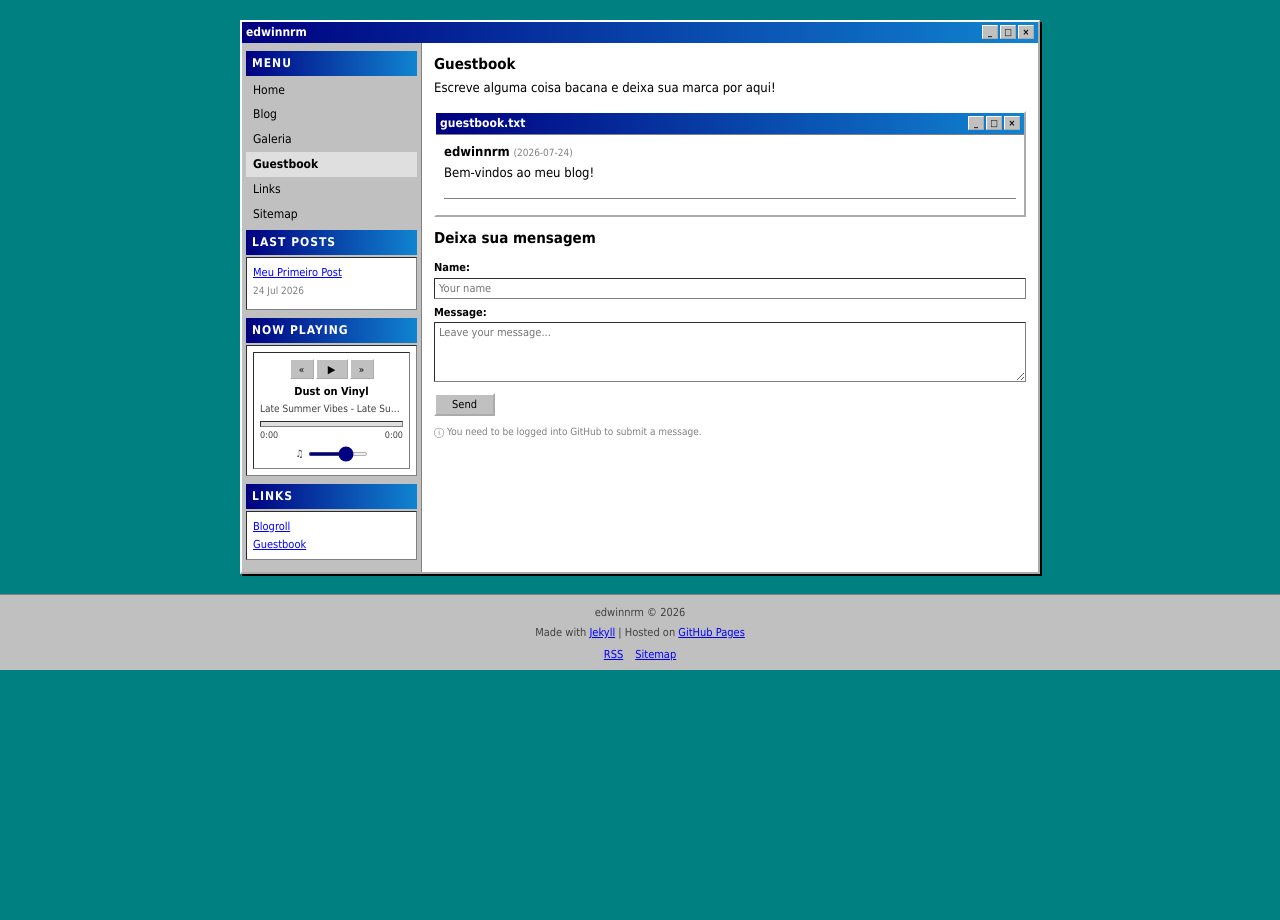
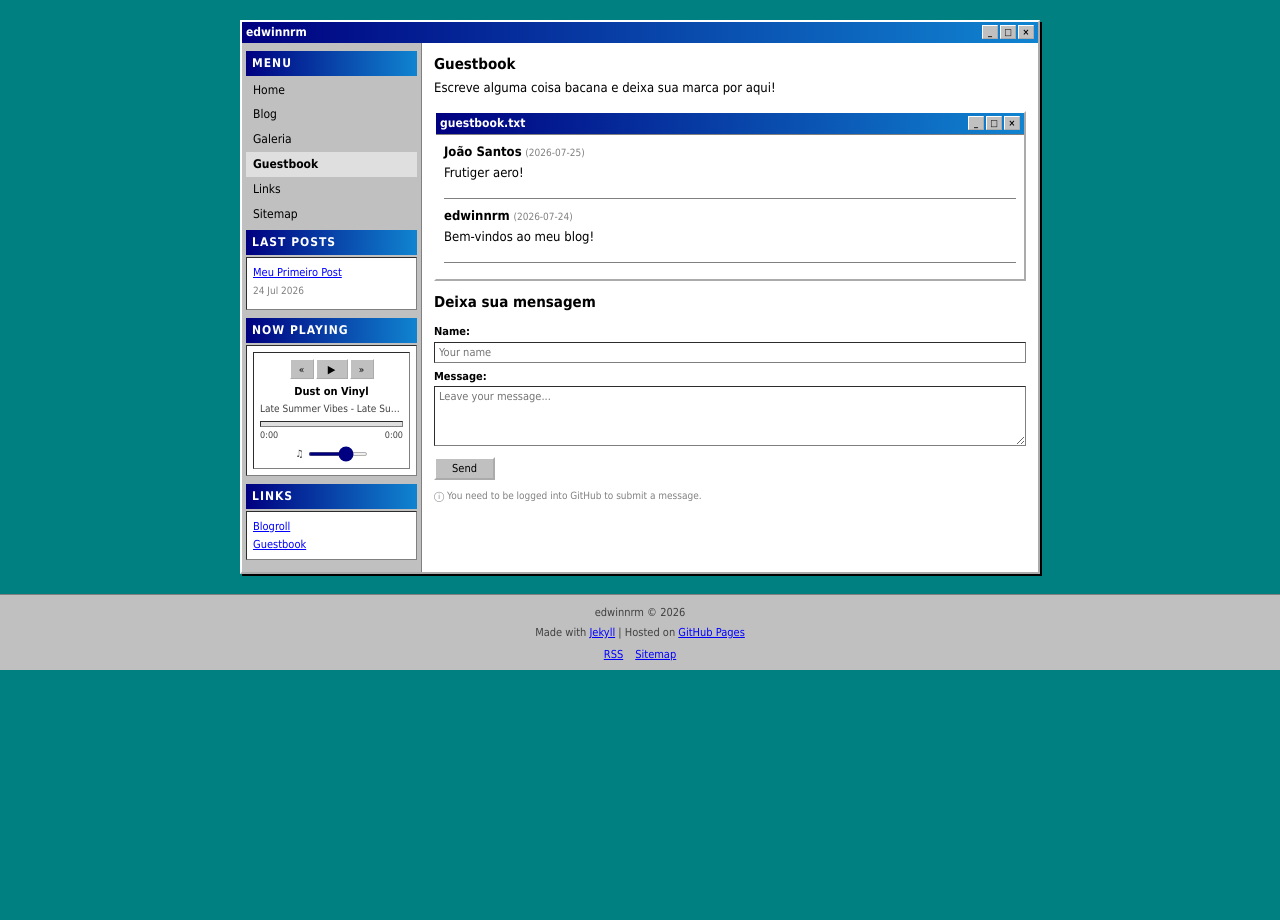
Before and after one commit to EdwinNRM/Blog, a Jekyll site: the page built from pages/guestbook.md, in a window 1280 px wide. Built offline with Jekyll 4.4.1, drawn with Linux system fonts in a browser that asks for light colours.

Commit message:
Add guestbook entry from João Santos

```diff
--- a/_data/guestbook.yml
+++ b/_data/guestbook.yml
@@ -1,3 +1,7 @@
 - name: "edwinnrm"
   date: "2026-07-24"
   message: "Bem-vindos ao meu blog!"
+
+- name: "João Santos"
+  date: "2026-07-25"
+  message: "Frutiger aero!"
```
